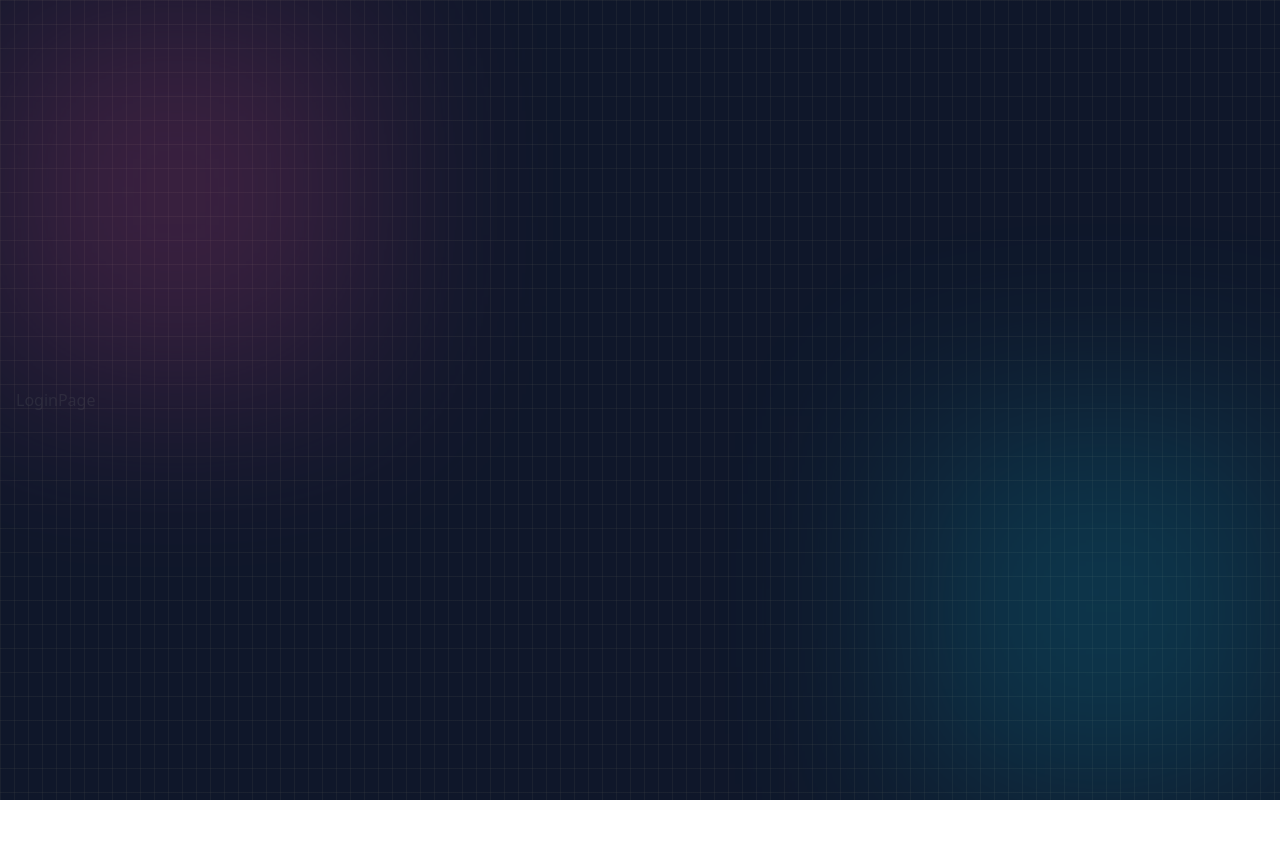
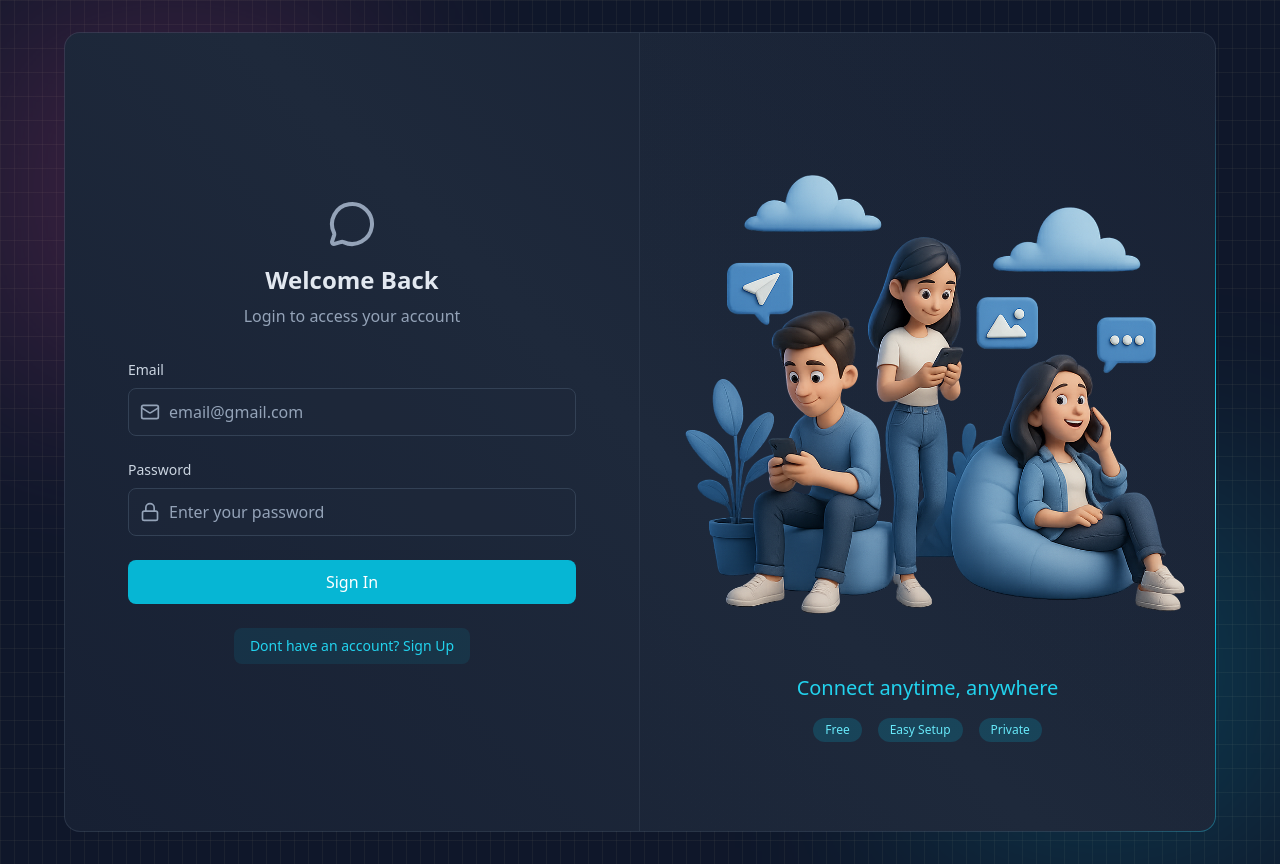
Before and after one commit to Renzify/konvo, a React app in the folder frontend/: page /login in a window 1280 px wide. Before the commit the page ends 800 px from the top, so only its background shows below. Built offline with nearby package versions, Linux system fonts and the light colour scheme; no server answers; the HTML template or start-up script is replaced by a standard one.

Commit message:
implement logout and login frontend

```diff
--- a/frontend/src/pages/ChatPage.jsx
+++ b/frontend/src/pages/ChatPage.jsx
@@ -1,7 +1,14 @@
 import React from "react";
+import { useAuthStore } from "../store/useAuthStore";
 
 function ChatPage() {
-  return <div>ChatPage</div>;
+  const { logout } = useAuthStore();
+  return (
+    <div className="z-10">
+      ChatPage
+      <button onClick={logout}>logout</button>
+    </div>
+  );
 }
 
 export default ChatPage;
--- a/frontend/src/pages/LoginPage.jsx
+++ b/frontend/src/pages/LoginPage.jsx
@@ -1,7 +1,96 @@
-import React from "react";
+import React, { useState } from "react";
+import { useAuthStore } from "../store/useAuthStore";
+import BorderAnimatedContainer from "../components/BorderAnimatedContainer";
+import { MessageCircleIcon, LockIcon, MailIcon, LoaderIcon } from "lucide-react";
+import { Link } from "react-router";
 
 function LoginPage() {
-  return <div>LoginPage</div>;
+  const [formData, setFormData] = useState({ email: "", password: "" });
+  const { login, isLoggingIn } = useAuthStore();
+
+  const handleSubmit = (e) => {
+    e.preventDefault();
+    login(formData);
+  };
+  return (
+    <div className="w-full flex items-center justify-center p-4 bg-slate-900">
+      <div className="relative w-full max-w-6xl md:h-[800px] h-[650px]">
+        <BorderAnimatedContainer>
+          <div className="w-full flex flex-col md:flex-row">
+            {/* Form Column - Left Side */}
+            <div className="md:w-1/2 p-8 flex items-center justify-center md:border-r border-slate-600/30">
+              <div className="w-full max-w-md">
+                {/* Heading */}
+                <div className="text-center mb-8">
+                  <MessageCircleIcon className="w-12 h-12 mx-auto text-slate-400 mb-4" />
+                  <h2 className="text-2xl font-bold text-slate-200 mb-2">Welcome Back</h2>
+                  <p className="text-slate-400">Login to access your account</p>
+                </div>
+                {/* Form */}
+                <form onSubmit={handleSubmit} className="space-y-6">
+                  {/* Email */}
+                  <div>
+                    <label className="auth-input-label">Email</label>
+                    <div className="relative">
+                      <MailIcon className="auth-input-icon" />
+                      <input
+                        type="email"
+                        value={formData.email}
+                        onChange={(e) => setFormData({ ...formData, email: e.target.value })}
+                        className="input"
+                        placeholder="email@gmail.com"
+                      />
+                    </div>
+                  </div>
+
+                  {/* Password */}
+                  <div>
+                    <label className="auth-input-label">Password</label>
+                    <div className="relative">
+                      <LockIcon className="auth-input-icon" />
+                      <input
+                        type="password"
+                        value={formData.password}
+                        onChange={(e) => setFormData({ ...formData, password: e.target.value })}
+                        className="input"
+                        placeholder="Enter your password"
+                      />
+                    </div>
+                  </div>
+
+                  {/* Submit Button */}
+                  <button className="auth-btn" type="submit" disabled={isLoggingIn}>
+                    {isLoggingIn ? <LoaderIcon className="w-full h-5 animate-spin text-center" /> : "Sign In"}
+                  </button>
+                </form>
+                <div className="mt-6 text-center">
+                  <Link to="/signup" className="auth-link">
+                    Dont have an account? Sign Up
+                  </Link>
+                </div>
+              </div>
+            </div>
+
+            {/*Right Side */}
+            <div className="hidden md:w-1/2 md:flex items-center justify-center p-6 bg-gradient-to-bl from-slate-800/20 to-transparent">
+              <div>
+                <img src="/login.png" alt="People using mobile devices" className="w-full h-auto object-contain" />
+                <div className="mt-6 text-center">
+                  <h3 className="text-xl font-medium text-cyan-400">Connect anytime, anywhere</h3>
+
+                  <div className="mt-4 flex justify-center gap-4">
+                    <span className="auth-badge">Free</span>
+                    <span className="auth-badge">Easy Setup</span>
+                    <span className="auth-badge">Private</span>
+                  </div>
+                </div>
+              </div>
+            </div>
+          </div>
+        </BorderAnimatedContainer>
+      </div>
+    </div>
+  );
 }
 
 export default LoginPage;
--- a/frontend/src/pages/SignUpPage.jsx
+++ b/frontend/src/pages/SignUpPage.jsx
@@ -63,7 +63,7 @@
                   <div>
                     <label className="auth-input-label">Password</label>
                     <div className="relative">
-                      <MailIcon className="auth-input-icon" />
+                      <LockIcon className="auth-input-icon" />
                       <input
                         type="password"
                         value={formData.password}
--- a/frontend/src/store/useAuthStore.js
+++ b/frontend/src/store/useAuthStore.js
@@ -6,6 +6,7 @@
   authUser: null,
   isCheckingAuth: true,
   isSigningUp: false,
+  isLoggingIn: false,
 
   checkAuth: async () => {
     try {
@@ -32,4 +33,28 @@
       set({ isSigningUp: false });
     }
   },
+
+  login: async (data) => {
+    set({ isLoggingIn: true });
+    try {
+      const res = await axiosInstance.post("/auth/login", data);
+      set({ authUser: res.data });
+      toast.success("Logged in successfully");
+    } catch (error) {
+      toast.error(error.response.data.message);
+    } finally {
+      set({ isLoggingIn: false });
+    }
+  },
+
+  logout: async () => {
+    try {
+      await axiosInstance.post("/auth/logout");
+      set({ authUser: null });
+      toast.success("Logged out successfully");
+    } catch (error) {
+      toast.error("Error logging out");
+      console.log("Logout error:", error);
+    }
+  },
 }));
```
Also changed, not shown: frontend/public/login.png (added).
